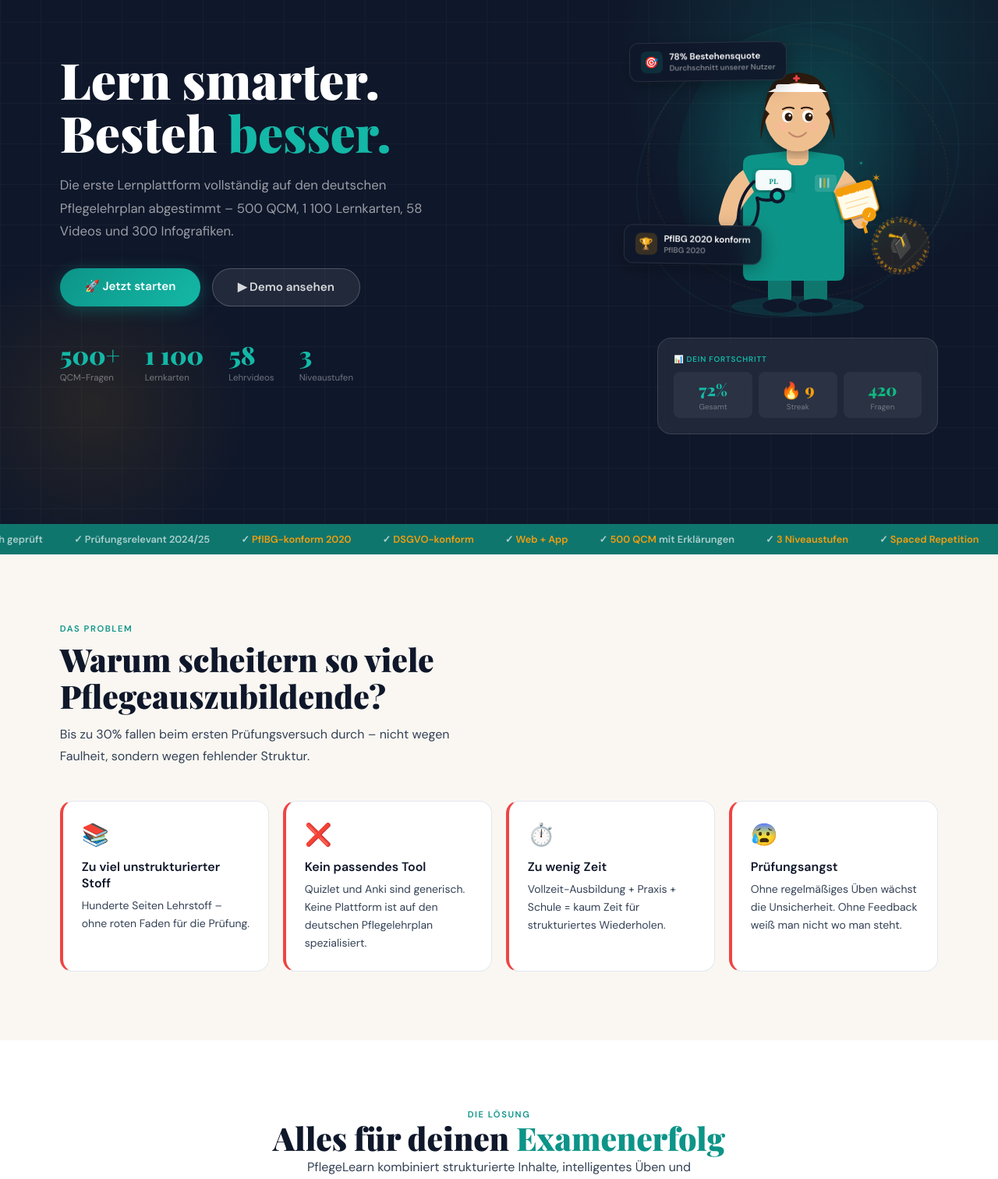
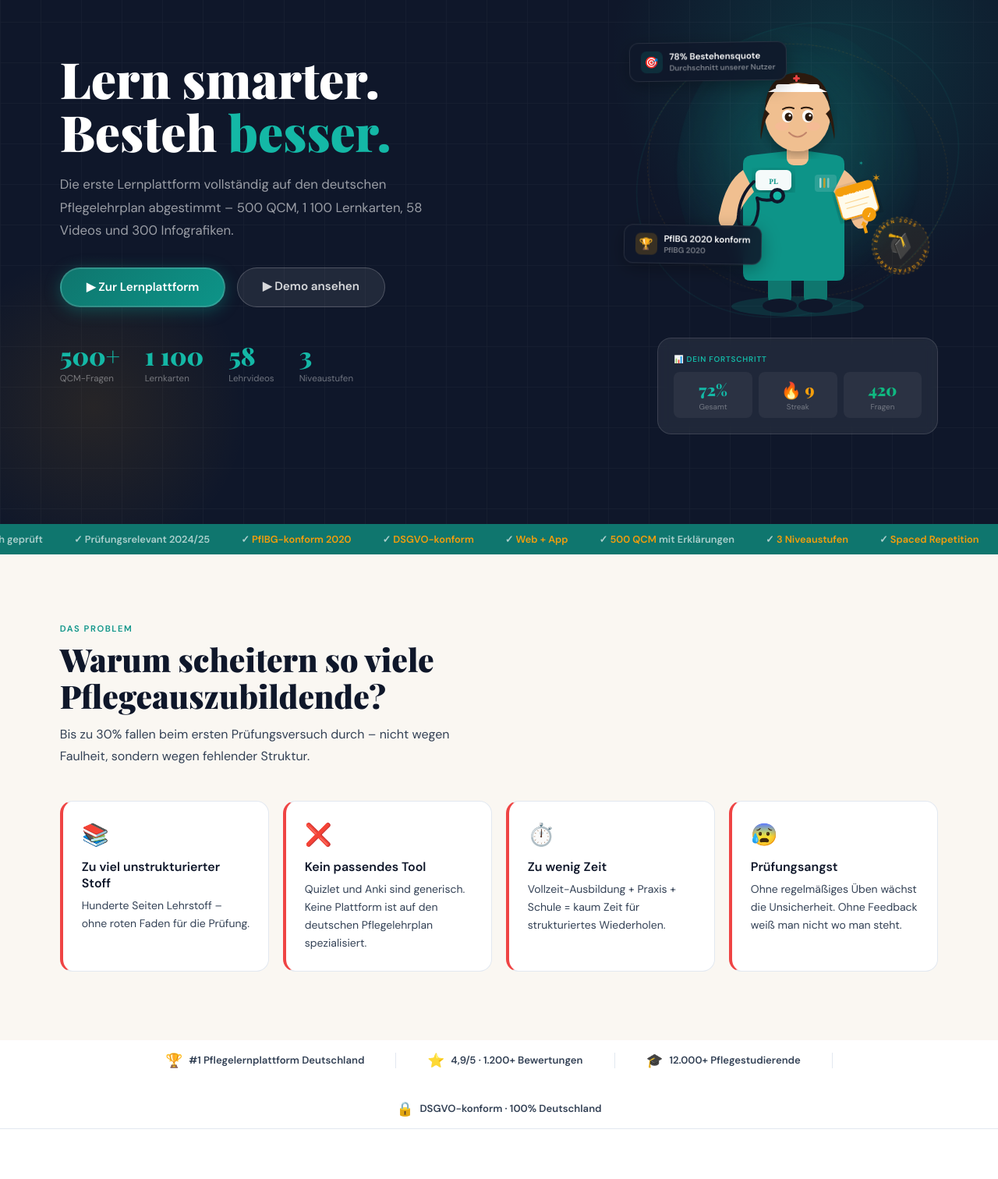
Before and after one commit to pitchouduplece9-cloud/pflegelearn, a plain HTML site: page index.html in a window 1280 px wide. Shown: the part 128-1640 px from the top of the page at 78% size. Drawn offline with nearby package versions, Linux system fonts and the light colour scheme.

Commit message:
Update index.html

```diff
--- a/index.html
+++ b/index.html
@@ -284,7 +284,7 @@ footer{background:var(--ink);padding:3.5rem 6% 2rem;}
     <a href="#preise">Preise</a>
     <a href="#faq">FAQ</a>
   </div>
-  <a class="nav-cta" href="PflegeLearn_Auth.html">Jetzt starten</a>
+  <a class="nav-cta" href="https://buy.stripe.com/test_cNibIVekWfPb4nW4S41B600">Jetzt starten</a>
   <button class="nav-mobile-btn" onclick="document.querySelector('.nav-links').style.display='flex';document.querySelector('.nav-links').style.flexDirection='column'">☰</button>
 </nav>
 
@@ -297,7 +297,7 @@ footer{background:var(--ink);padding:3.5rem 6% 2rem;}
       <h1>Lern smarter.<br>Besteh <em>besser.</em></h1>
       <p class="hero-sub">Die erste Lernplattform vollständig auf den deutschen Pflegelehrplan abgestimmt – 500 QCM, 1 100 Lernkarten, 58 Videos und 300 Infografiken.</p>
       <div class="hero-btns">
-        <a class="btn-hero-p" href="PflegeLearn_V5.html">🚀 Jetzt starten</a>
+        <a class="btn-hero-p" href="PflegeLearn_V5.html" style="background:linear-gradient(135deg,#0f766e,#0d9488);border:2px solid rgba(255,255,255,.15);">▶ Zur Lernplattform</a>
         <a class="btn-hero-g" href="PflegeLearn_V5.html">▶ Demo ansehen</a>
       </div>
       <div class="hero-stats">
@@ -419,6 +419,27 @@ footer{background:var(--ink);padding:3.5rem 6% 2rem;}
       <div class="prob-card reveal"><div class="prob-icon">❌</div><div class="prob-title">Kein passendes Tool</div><div class="prob-desc">Quizlet und Anki sind generisch. Keine Plattform ist auf den deutschen Pflegelehrplan spezialisiert.</div></div>
       <div class="prob-card reveal"><div class="prob-icon">⏱️</div><div class="prob-title">Zu wenig Zeit</div><div class="prob-desc">Vollzeit-Ausbildung + Praxis + Schule = kaum Zeit für strukturiertes Wiederholen.</div></div>
       <div class="prob-card reveal"><div class="prob-icon">😰</div><div class="prob-title">Prüfungsangst</div><div class="prob-desc">Ohne regelmäßiges Üben wächst die Unsicherheit. Ohne Feedback weiß man nicht wo man steht.</div></div>
+    </div>
+  </div>
+</section>
+
+<!-- TRUST BAR -->
+<section style="background:#fff;border-bottom:1px solid #e2e8f0;padding:.9rem 6%;overflow:hidden">
+  <div style="display:flex;align-items:center;justify-content:center;gap:2.5rem;flex-wrap:wrap;max-width:1100px;margin:0 auto">
+    <div style="display:flex;align-items:center;gap:.5rem;font-size:.82rem;font-weight:600;color:#334155">
+      <span style="font-size:1.1rem">🏆</span> #1 Pflegelernplattform Deutschland
+    </div>
+    <div style="width:1px;height:20px;background:#e2e8f0;"></div>
+    <div style="display:flex;align-items:center;gap:.5rem;font-size:.82rem;font-weight:600;color:#334155">
+      <span style="font-size:1.1rem">⭐</span> 4,9/5 · 1.200+ Bewertungen
+    </div>
+    <div style="width:1px;height:20px;background:#e2e8f0;"></div>
+    <div style="display:flex;align-items:center;gap:.5rem;font-size:.82rem;font-weight:600;color:#334155">
+      <span style="font-size:1.1rem">🎓</span> 12.000+ Pflegestudierende
+    </div>
+    <div style="width:1px;height:20px;background:#e2e8f0;"></div>
+    <div style="display:flex;align-items:center;gap:.5rem;font-size:.82rem;font-weight:600;color:#334155">
+      <span style="font-size:1.1rem">🔒</span> DSGVO-konform · 100% Deutschland
     </div>
   </div>
 </section>
@@ -574,13 +595,13 @@ footer{background:var(--ink);padding:3.5rem 6% 2rem;}
           <li>20 Lernkarten</li>
           <li>Basis-Dashboard</li>
         </ul>
-        <a class="pc-btn outline" href="PflegeLearn_Auth.html" style="display:inline-block;text-decoration:none;text-align:center;">Jetzt starten</a>
+        <a class="pc-btn outline" href="https://buy.stripe.com/test_cNibIVekWfPb4nW4S41B600" style="display:inline-block;text-decoration:none;text-align:center;">Jetzt starten</a>
       </div>
       <div class="price-card featured reveal">
-        <div class="pc-badge">⭐ Beliebt</div>
+        <div class="pc-badge">⭐ Beliebt · 3× günstiger als Konkurrenz</div>
         <div class="pc-name">Student</div>
         <div class="pc-price">9€</div>
-        <div class="pc-per">pro Monat · jederzeit kündbar</div>
+        <div class="pc-per">pro Monat · jederzeit kündbar · kein Abo-Trick</div>
         <ul class="pc-feats">
           <li>Alle 10 Module</li>
           <li>500+ QCM mit Erklärungen</li>
@@ -589,7 +610,7 @@ footer{background:var(--ink);padding:3.5rem 6% 2rem;}
           <li>Prüfungssimulator</li>
           <li>App iOS & Android</li>
         </ul>
-        <a class="pc-btn white" href="PflegeLearn_Auth.html" style="display:inline-block;text-decoration:none;text-align:center;">Jetzt starten</a>
+        <a class="pc-btn white" href="https://buy.stripe.com/test_cNibIVekWfPb4nW4S41B600" style="display:inline-block;text-decoration:none;text-align:center;">Jetzt starten</a>
       </div>
       <div class="price-card reveal">
         <div class="pc-name">Schule / B2B</div>
@@ -631,7 +652,7 @@ footer{background:var(--ink);padding:3.5rem 6% 2rem;}
     <h2 class="st">Bereit, deine Prüfung<br>zu bestehen?</h2>
     <p class="ss center">Schließ dich tausenden Pflegestudierenden an die smarter lernen.<br>Starte jetzt deine Lernreise – in weniger als 60 Sekunden.</p>
     <div class="cta-btns">
-      <a class="btn-cw" href="PflegeLearn_V5.html" style="display:inline-block;text-decoration:none;">🚀 Jetzt starten</a>
+      <a class="btn-cw" href="PflegeLearn_V5.html" style="display:inline-block;text-decoration:none;background:rgba(255,255,255,.15);border:2px solid rgba(255,255,255,.4);color:#fff;">▶ Zur Lernplattform</a>
       <a class="btn-cg" href="mailto:georges@pflegelearn.de?subject=Demo PflegeLearn" style="display:inline-block;text-decoration:none;text-align:center;">📅 Demo für Schulen buchen</a>
     </div>
   </div>
```
